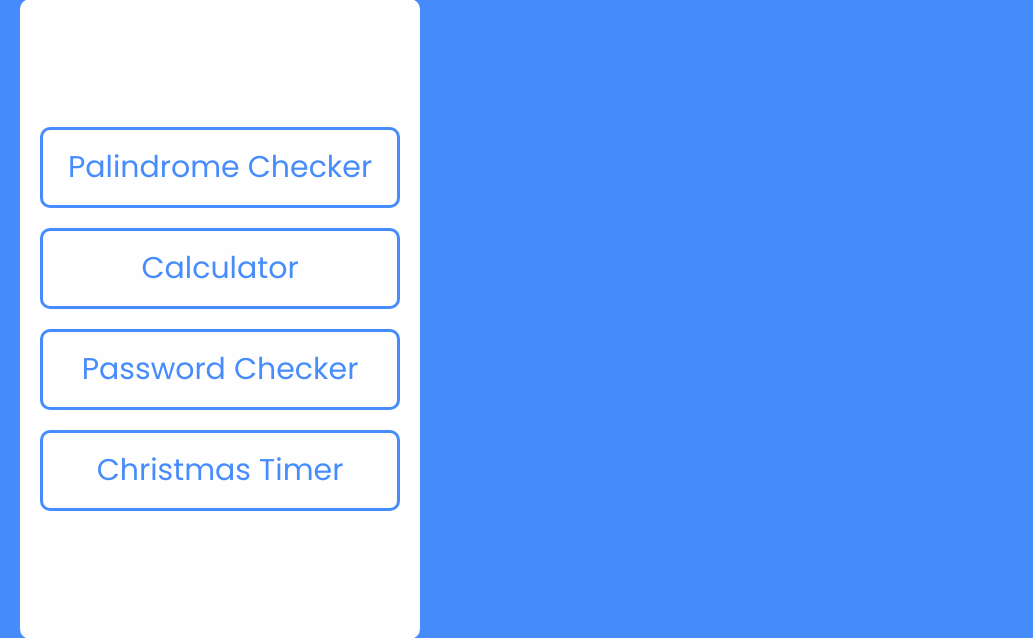
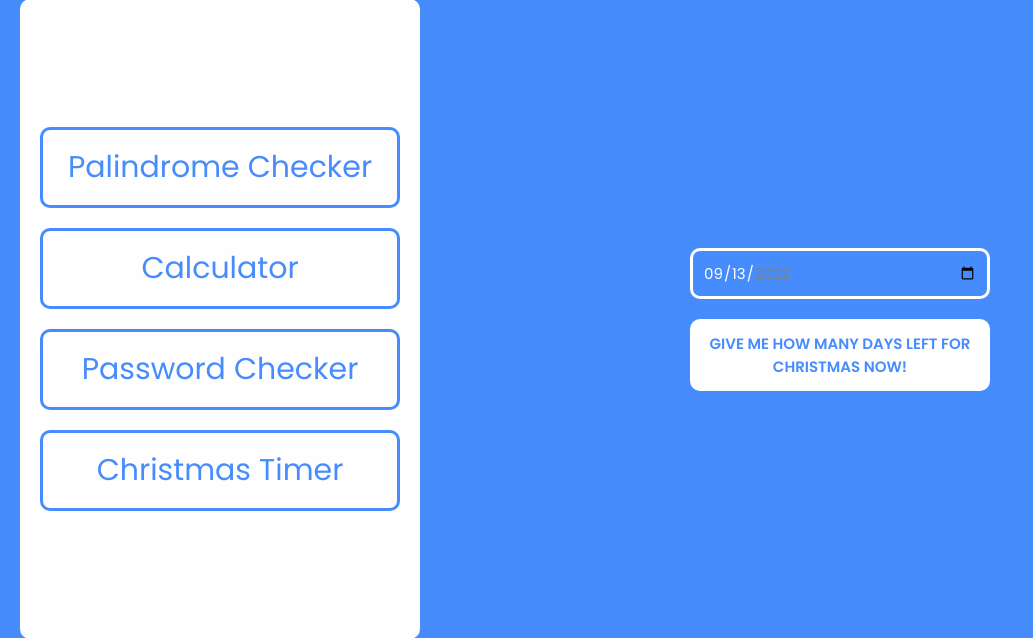
Before and after one commit to 18jad/php-api, a PHP site: page /christmas.php in a window 1280 px wide. Shown: the part 139-777 px from the top of the page, without its empty margins (0-1033 px from the left). Run offline with PHP 8.4, Linux system fonts and the light colour scheme.

Commit message:
Added christmas timer form

```diff
--- a/christmas.php
+++ b/christmas.php
@@ -21,6 +21,10 @@
             <a href="./christmas.php">Christmas Timer</a>
         </nav>
         <div class="form-section">
+            <form action="./apis/christmas-timer.php" method="get">
+                <input type="date" id="start" name="month" min="2022-09-13" max="2022-12-25" value="2022-09-13">
+                <button type="submit">GIVE ME HOW MANY DAYS LEFT FOR CHRISTMAS NOW!</button>
+            </form>
         </div>
     </main>
 </body>
```
